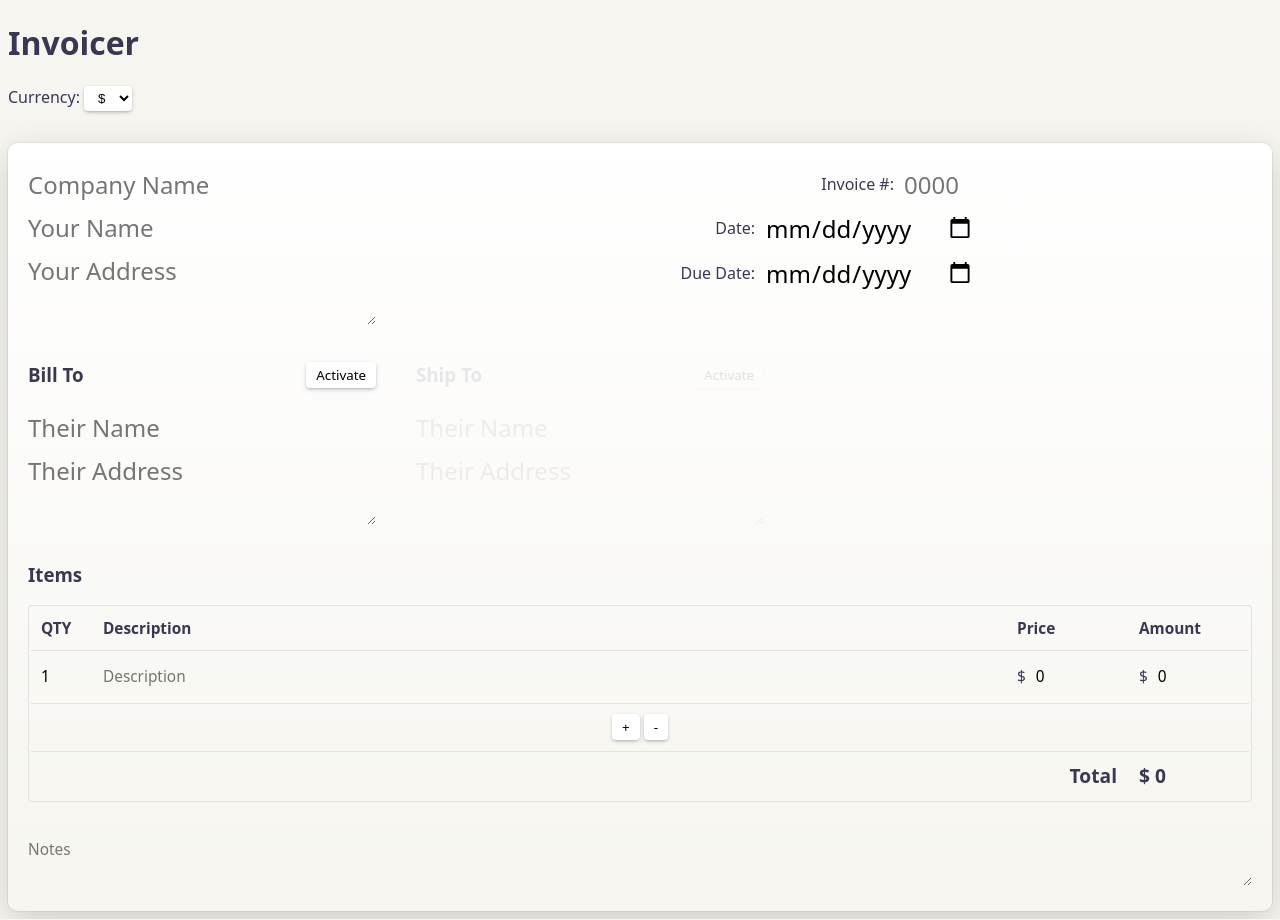
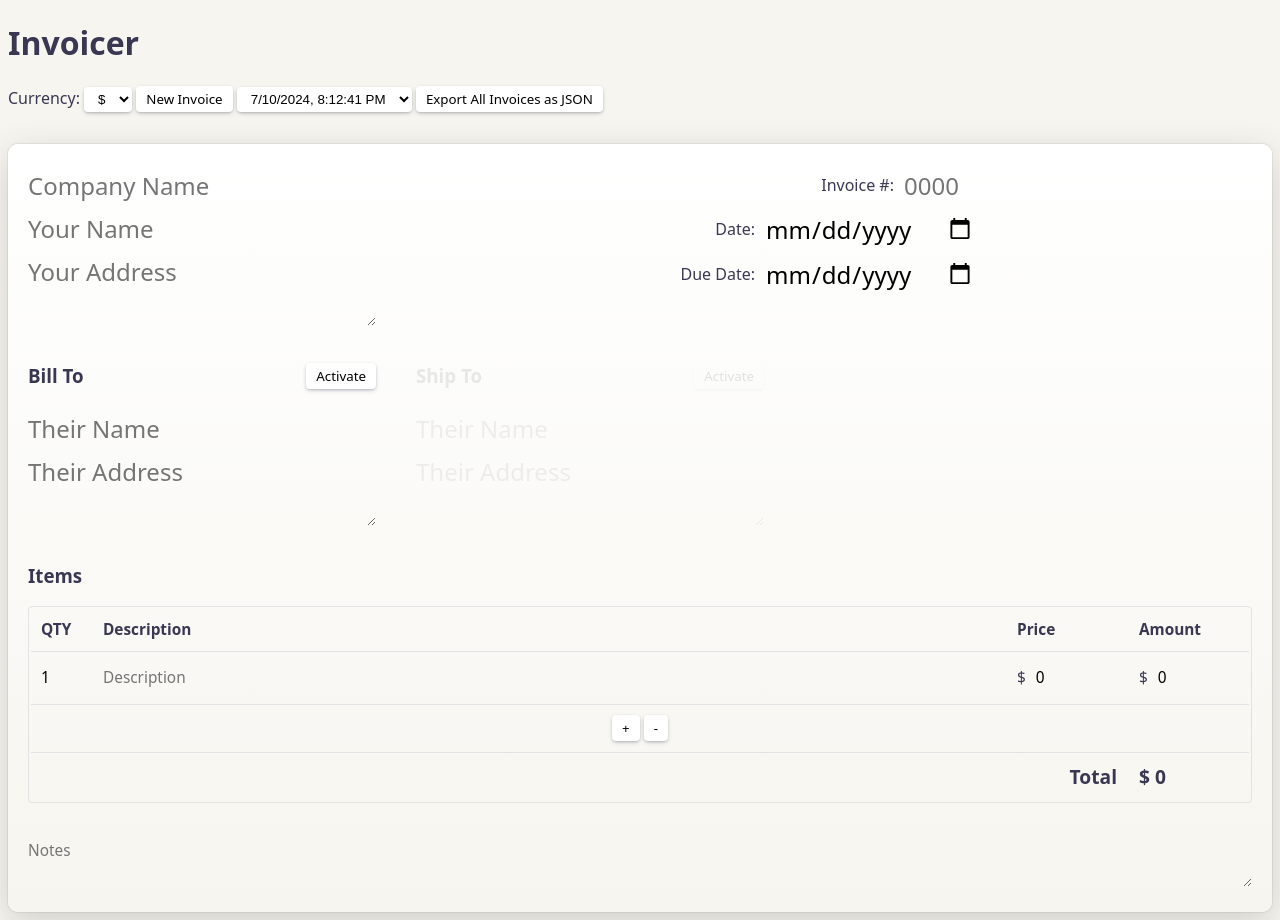
Before and after one commit to stolinski/invoicer, a SvelteKit app: page / in a window 1280 px wide. Built offline with nearby package versions, Linux system fonts and the light colour scheme.

Commit message:
adds local data code

```diff
--- a/src/routes/+page.svelte
+++ b/src/routes/+page.svelte
@@ -1,12 +1,30 @@
 <script lang="ts">
+	import Dexie from 'dexie';
+
+	// Define the database
+	class InvoiceDB extends Dexie {
+		invoices: Dexie.Table<IInvoice, number>;
+
+		constructor() {
+			super('InvoiceDB');
+			this.version(1).stores({
+				invoices: '++id, date'
+			});
+			this.invoices = this.table('invoices');
+		}
+	}
+
+	const db = new InvoiceDB();
+
 	let sample_row = {
 		qty: 1,
 		description: '',
 		price: 0,
 		amount: 0
 	};
-	let currency = $state('$');
-	let form = $state({
+	// Define the initial form state
+	const initialFormState = {
+		currency: '$',
 		biz: '',
 		name: '',
 		address: '',
@@ -25,7 +43,18 @@
 			address: ''
 		},
 		items: [sample_row]
-	});
+	};
+
+	interface IInvoice {
+		id?: number;
+		date: string;
+		formState: typeof initialFormState;
+	}
+
+	let status: 'LOADING' | 'LOADED' | 'CREATING' | 'CHANGING' = $state('LOADING');
+	let savedStates: IInvoice[] = $state([]);
+	let selectedStateId: number | null = $state(null);
+	let form: typeof initialFormState = $state(initialFormState);
 
 	function add() {
 		form.items = [...form.items, sample_row];
@@ -34,16 +63,135 @@
 	function remove() {
 		form.items = form.items.slice(0, -1);
 	}
+
+	// Function to save the current form state
+	async function saveFormState(form: undefined | null | typeof initialFormState) {
+		if (status !== 'LOADED') return;
+		if (selectedStateId) {
+			// Update existing invoice
+			await db.invoices.update(selectedStateId, {
+				date: new Date().toISOString(),
+				formState: JSON.parse(JSON.stringify(form))
+			});
+		} else {
+			// Create new invoice
+			const newInvoice = await db.invoices.add({
+				date: new Date().toISOString(),
+				formState: JSON.parse(JSON.stringify(form))
+			});
+			selectedStateId = newInvoice;
+		}
+		await loadSavedStates();
+	}
+
+	// Function to load the most recent form state
+	async function loadMostRecentState() {
+		const mostRecent = await db.invoices.orderBy('date').last();
+		if (mostRecent) {
+			form = mostRecent.formState;
+			selectedStateId = mostRecent.id!;
+		}
+		status = 'LOADED';
+	}
+
+	// Function to load saved states
+	async function loadSavedStates() {
+		savedStates = await db.invoices.orderBy('date').reverse().toArray();
+	}
+
+	// Function to load a specific state
+	async function loadState(event: Event) {
+		const selectElement = event.target as HTMLSelectElement;
+		const selectedId = selectElement.value ? parseInt(selectElement.value, 10) : null;
+
+		if (selectedId !== selectedStateId) {
+			status = 'CHANGING';
+			if (selectedId === null) {
+				// No invoice selected, reset to initial state
+				form = { ...initialFormState };
+			} else {
+				const selectedState = await db.invoices.get(selectedId);
+				if (selectedState) {
+					form = selectedState.formState;
+				} else {
+					console.error('Selected invoice not found');
+					form = { ...initialFormState };
+				}
+			}
+			selectedStateId = selectedId;
+			status = 'LOADED';
+		}
+	}
+	// Function to create a new invoice
+	function createNewInvoice() {
+		status = 'CREATING';
+		selectedStateId = null;
+		form = { ...initialFormState };
+		status = 'LOADED';
+	}
+
+	async function exportDatabaseAsJson() {
+		try {
+			// Fetch all invoices from the database
+			const allInvoices = await db.invoices.toArray();
+
+			// Convert the data to a JSON string
+			const jsonString = JSON.stringify(allInvoices, null, 2);
+
+			// Create a Blob with the JSON data
+			const blob = new Blob([jsonString], { type: 'application/json' });
+
+			// Create a temporary URL for the Blob
+			const url = URL.createObjectURL(blob);
+
+			// Create a link element and trigger the download
+			const link = document.createElement('a');
+			link.href = url;
+			link.download = 'invoice_database_export.json';
+			document.body.appendChild(link);
+			link.click();
+
+			// Clean up
+			document.body.removeChild(link);
+			URL.revokeObjectURL(url);
+		} catch (error) {
+			console.error('Error exporting database:', error);
+			alert('An error occurred while exporting the database. Please try again.');
+		}
+	}
+	function getSelectValue(state) {
+		if (state.formState.invoice) return state.formState.invoice;
+		return new Date(state.date).toLocaleString();
+	}
+
+	$effect(() => {
+		loadMostRecentState();
+		loadSavedStates();
+	});
+
+	$effect(() => {
+		if (status === 'LOADED') {
+			saveFormState(form);
+		}
+	});
 </script>
 
 <header>
 	<h1>Invoicer</h1>
 	<div class="options">
 		<label class="visible" for="currency">Currency:</label>
-		<select name="currency" id="currency" bind:value={currency}>
+		<select name="currency" id="currency" bind:value={form.currency}>
 			<option value="$">$</option>
 			<option value="€">€</option>
 		</select>
+		<button onclick={createNewInvoice}>New Invoice</button>
+		<select value={selectedStateId} onchange={loadState}>
+			<option value={null}>Select a saved invoice</option>
+			{#each savedStates as state}
+				<option value={state.id}>{getSelectValue(state)}</option>
+			{/each}
+		</select>
+		<button onclick={exportDatabaseAsJson}>Export All Invoices as JSON</button>
 	</div>
 </header>
 
@@ -60,12 +208,8 @@
 			</div>
 			<div>
 				<label for="address">Address</label>
-				<textarea
-					bind:value={form.address}
-					id="address"
-					name="address"
-					placeholder="Your Address"
-				/>
+				<textarea bind:value={form.address} id="address" name="address" placeholder="Your Address"
+				></textarea>
 			</div>
 		</div>
 
@@ -115,7 +259,7 @@
 					id="address"
 					name="address"
 					placeholder="Their Address"
-				/>
+				></textarea>
 			</div>
 		</div>
 
@@ -141,7 +285,7 @@
 					id="ship-address"
 					name="ship-address"
 					placeholder="Their Address"
-				/>
+				></textarea>
 			</div>
 		</div>
 	</div>
@@ -182,7 +326,7 @@
 					<td>
 						<div class="inline">
 							<label for="price-{i}">Price</label>
-							{currency}<input
+							{form.currency}<input
 								bind:value={item.price}
 								type="number"
 								id="price-{i}"
@@ -194,7 +338,7 @@
 					<td>
 						<div class="inline">
 							<label for="amount-{i}">Amount</label>
-							{currency}<input
+							{form.currency}<input
 								value={item.qty * item.price}
 								type="number"
 								id="amount-{i}"
@@ -214,13 +358,13 @@
 
 			<tr class="total">
 				<td style="text-align: right;" colspan="3">Total</td>
-				<td>{currency} {form.items.reduce((a, b) => a + b.amount, 0)}</td>
+				<td>{form.currency} {form.items.reduce((a, b) => a + b.amount, 0)}</td>
 			</tr>
 		</tbody>
 	</table>
 
 	<label for="notes">Notes</label>
-	<textarea id="notes" name="notes" placeholder="Notes" />
+	<textarea id="notes" name="notes" placeholder="Notes"></textarea>
 </section>
 
 <style>
```
